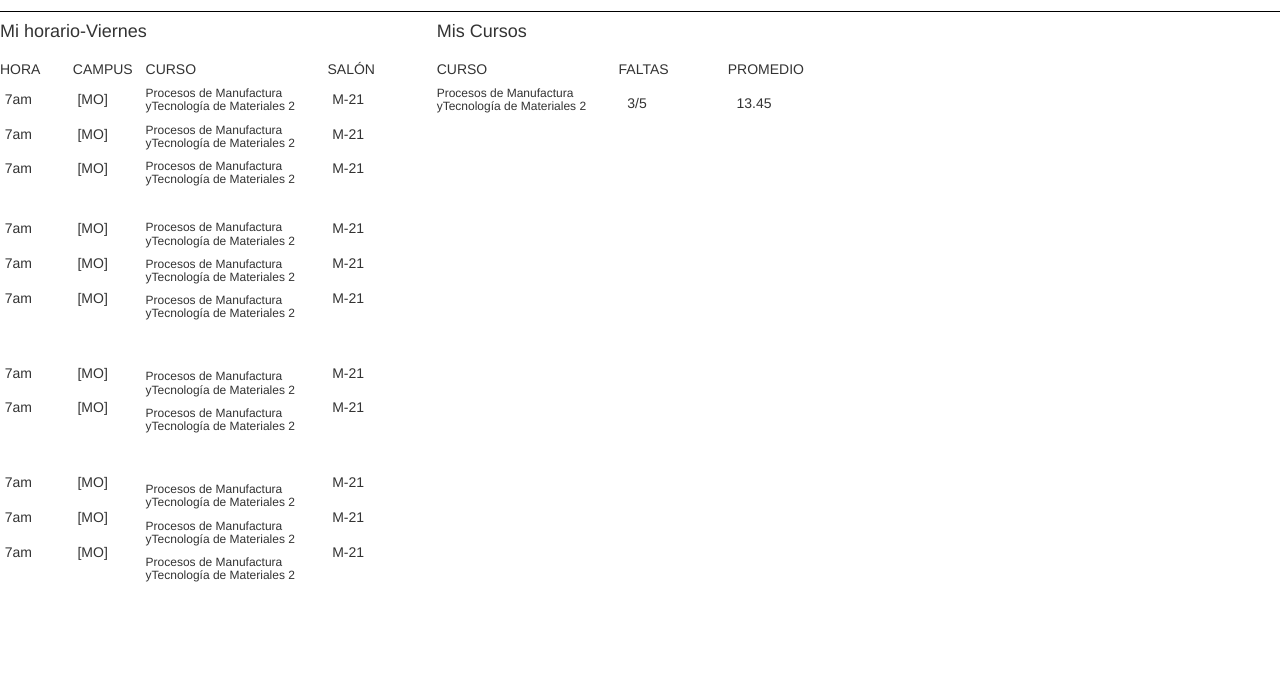
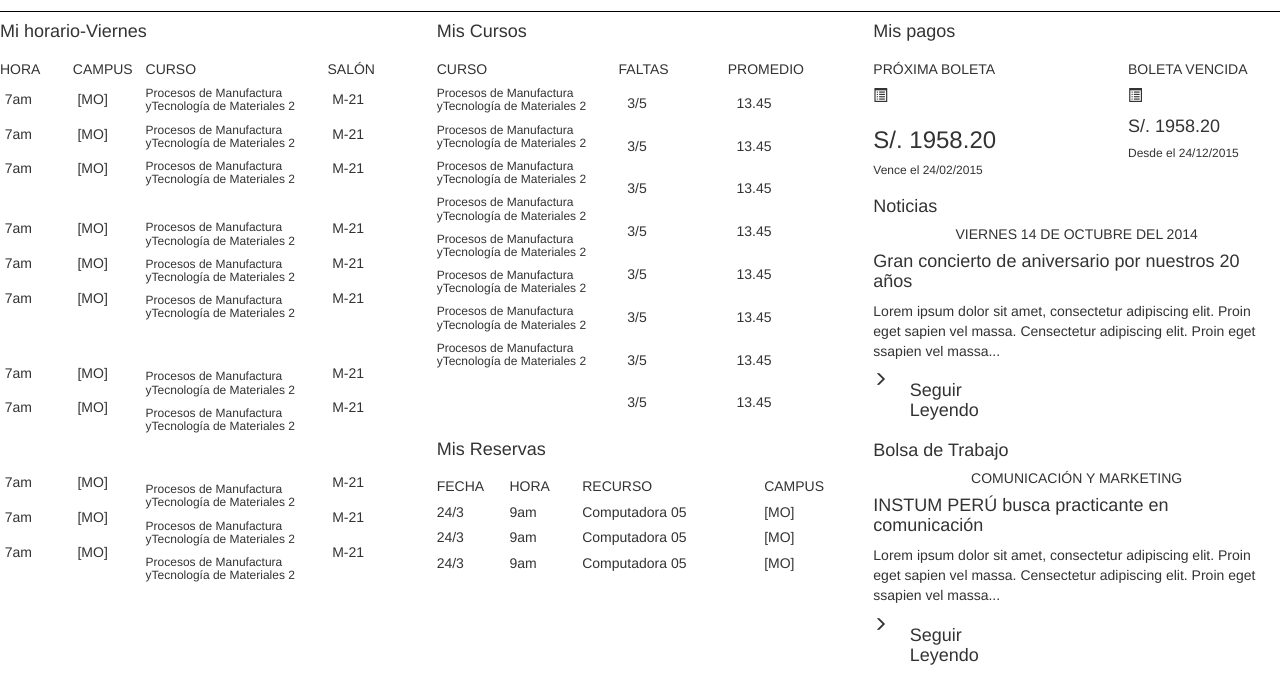
Before and after one commit to Mabell28/Dashboard, a plain HTML site: page index.html in a window 1280 px wide. Shown: the part 119-800 px from the top of the page. Drawn offline with nearby package versions, Linux system fonts and the light colour scheme; files whose address does not match are found by name.

Commit message:
avance-de-contenido

```diff
--- a/index.html
+++ b/index.html
@@ -54,7 +54,7 @@
 			</aside><!-- FIN MENU VERTICAL -->
 			<div class="contenido"><!-- INICIO CONTENIDO -->
 				<div class="row p-0">
-					<div class="col-sm-4">
+					<div class="col-sm-4"><!-- PRIMERA FILA -->
 						<h4>Mi horario-Viernes</h4>
 						<div class="row">
 							<div class="col-sm-2">
@@ -136,26 +136,123 @@
 								<h5 class="pd-11">M-21</h5>
 							</div>
 						</div>
-					</div>
-					<div class="col-sm-4">
+					</div><!-- FIN DE PRIMERA FILA -->
+					<div class="col-sm-4"><!-- SEGUNDA FILA -->
 						<h4>Mis Cursos</h4>
+						<div class="seg-fila-1">
 							<div class="row">
 								<div class="col-sm-5">
 									<h5>CURSO</h5>
+									<h6>Procesos de Manufactura yTecnología de Materiales 2</h6>
+									<h6>Procesos de Manufactura yTecnología de Materiales 2</h6>
+									<h6>Procesos de Manufactura yTecnología de Materiales 2</h6>
+									<h6>Procesos de Manufactura yTecnología de Materiales 2</h6>
+									<h6>Procesos de Manufactura yTecnología de Materiales 2</h6>
+									<h6>Procesos de Manufactura yTecnología de Materiales 2</h6>
+									<h6>Procesos de Manufactura yTecnología de Materiales 2</h6>
 									<h6>Procesos de Manufactura yTecnología de Materiales 2</h6>
 
 								</div>
 								<div class="col-sm-3">
 									<h5>FALTAS</h5>
 									<h5 class="pd-11">3/5</h5>
+									<h5 class="pd-11">3/5</h5>
+									<h5 class="pd-11">3/5</h5>
+									<h5 class="pd-11">3/5</h5>
+									<h5 class="pd-11">3/5</h5>
+									<h5 class="pd-11">3/5</h5>
+									<h5 class="pd-11">3/5</h5>
+									<h5 class="pd-11">3/5</h5>
 								</div>
 								<div class="col-sm-3">
 									<h5>PROMEDIO</h5>
 									<h5 class="pd-11">13.45</h5>
+									<h5 class="pd-11">13.45</h5>
+									<h5 class="pd-11">13.45</h5>
+									<h5 class="pd-11">13.45</h5>
+									<h5 class="pd-11">13.45</h5>
+									<h5 class="pd-11">13.45</h5>
+									<h5 class="pd-11">13.45</h5>
+									<h5 class="pd-11">13.45</h5>
+								</div>
+							</div>
+							<div class="seg-fila-2">
+								<h4>Mis Reservas</h4>
+								<div class="row">
+									<div class="col-sm-2">
+										<h5>FECHA</h5>
+										<h5>24/3</h5>
+										<h5>24/3</h5>
+										<h5>24/3</h5>
+									</div>
+									<div class="col-sm-2">
+										<h5>HORA</h5>
+										<h5>9am</h5>
+										<h5>9am</h5>
+										<h5>9am</h5>
+									</div>
+									<div class="col-sm-5">
+										<h5>RECURSO</h5>
+										<h5>Computadora 05</h5>
+										<h5>Computadora 05</h5>
+										<h5>Computadora 05</h5>
+									</div>
+									<div class="col-sm-2">
+										<h5>CAMPUS</h5>
+										<h5>[MO]</h5>
+										<h5>[MO]</h5>
+										<h5>[MO]</h5>
 									</div>
 								</div>
 							</div>
-					<div class="col-sm-4"></div>
+						</div>
+					</div><!-- FIN SEGUNDA FILA -->
+					<div class="col-sm-4"><!-- TERCERA FILA-->
+						<h4>Mis pagos</h4>
+						<div class="row">
+							<div class="col-sm-7">
+								<h5>PRÓXIMA BOLETA</h5>
+								<div class="glyphicon glyphicon-list-alt"></div>
+								<h3>S/. 1958.20</h3>
+								<h6>Vence el 24/02/2015</h6>
+							</div>
+							<div class="col-sm-5">
+								<h5>BOLETA VENCIDA</h5>
+								<div class="glyphicon glyphicon-list-alt"></div>
+								<h4>S/. 1958.20</h4>
+								<h6>Desde el 24/12/2015</h6>
+							</div>
+						</div>
+						<h4>Noticias</h4>
+						<div class="noticias"><!-- NOTICIAS -->
+							<h5 class="text-center">VIERNES 14 DE OCTUBRE DEL 2014</h5>
+							<h4>Gran concierto de aniversario por nuestros 20 años</h4>
+							<p>Lorem ipsum dolor sit amet, consectetur adipiscing elit. Proin eget sapien vel massa. Censectetur adipiscing elit. Proin eget ssapien vel massa...</p>
+							<div class="row">
+								<div class="col-sm-1">
+									<div class="glyphicon glyphicon-menu-right"></div>
+								</div>
+								<div class="col-sm-4">
+									<h4>Seguir Leyendo</h4>
+								</div>
+							</div>
+						</div><!--FIN NOTICIAS -->
+						<h4>Bolsa de Trabajo</h4>
+						<div class="trabajo">
+							<h5 class="text-center">COMUNICACIÓN Y MARKETING</h5>
+							<h4>INSTUM PERÚ busca practicante en comunicación</h4>
+							<p>Lorem ipsum dolor sit amet, consectetur adipiscing elit. Proin eget sapien vel massa. Censectetur adipiscing elit. Proin eget ssapien vel massa...</p>
+							<div class="row">
+								<div class="col-sm-1">
+									<div class="glyphicon glyphicon-menu-right"></div>
+								</div>
+								<div class="col-sm-4">
+									<h4>Seguir Leyendo</h4>
+								</div>
+							</div>
+						</div>
+
+					</div><!-- FIN TERCERA FILA -->
 				</div>
 			</div><!-- FIN CONTENIDO -->
 
```
Lines whose indentation alone changed are shown as unchanged.
